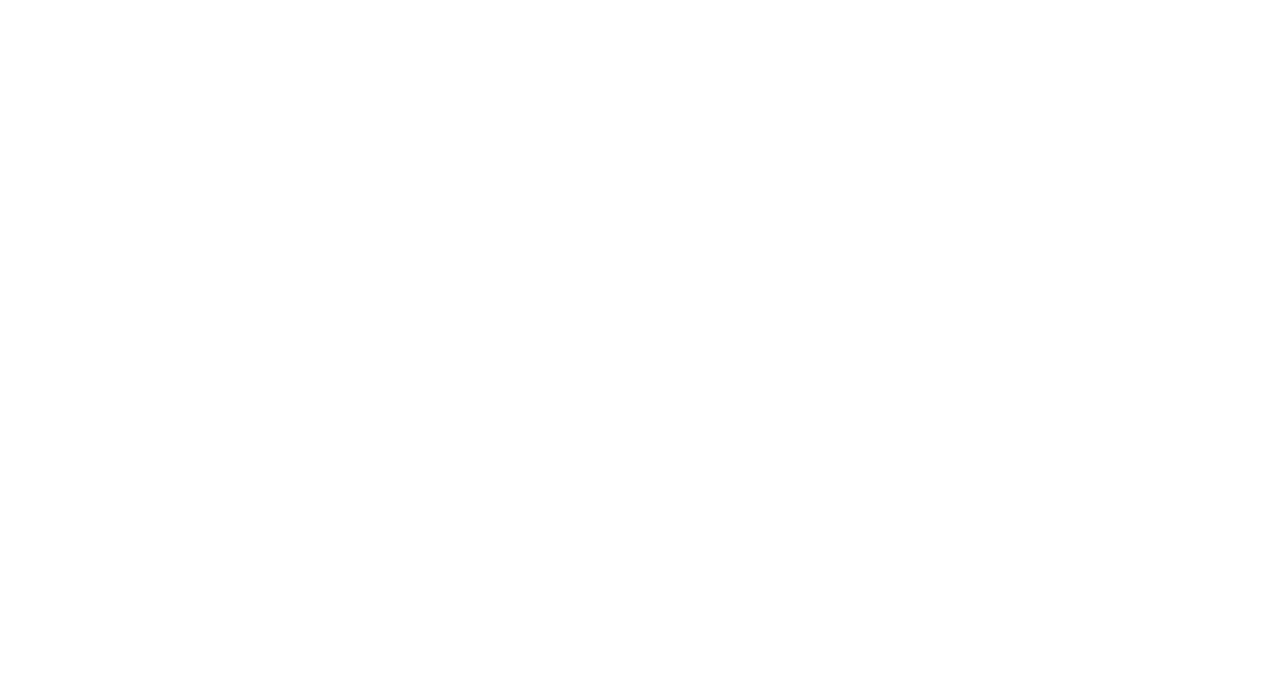
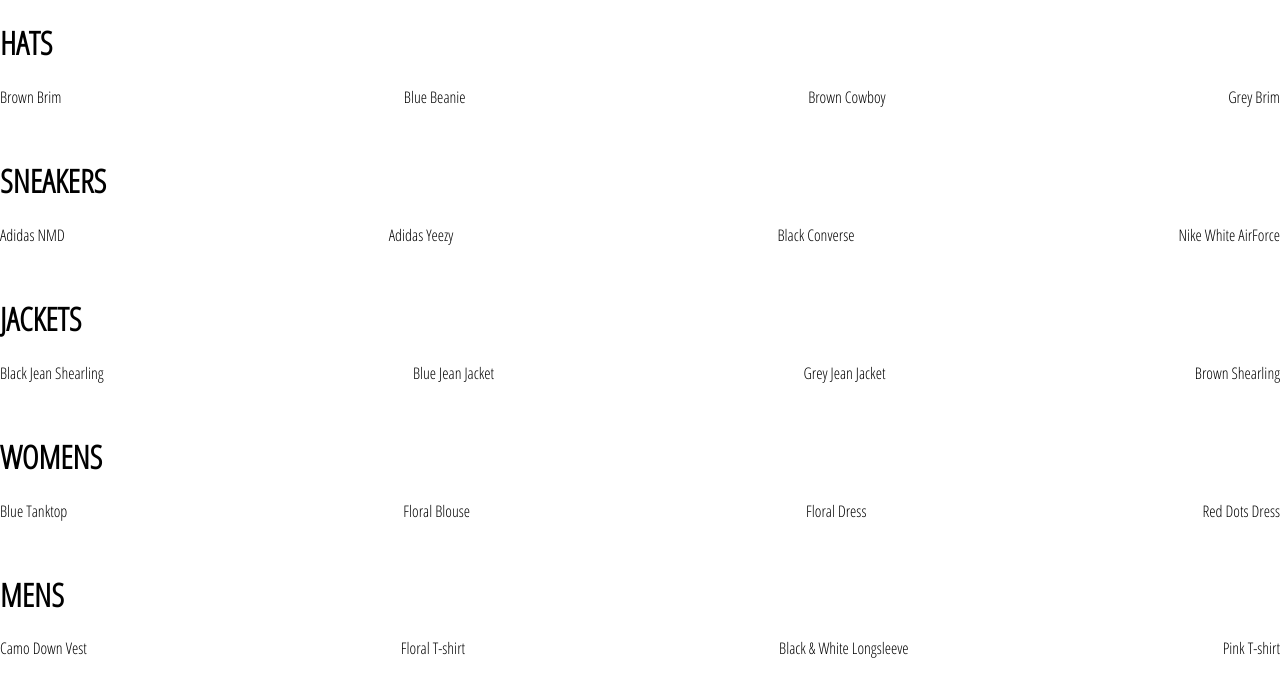
Before and after one commit to shurikation/react-store, a React (Create React App) app: page /shop in a window 1280 px wide. Shown: the top 696 px of the page. Built offline with nearby package versions, Linux system fonts and the light colour scheme.

Commit message:
feat: add shop pages, shop date, render page item titles

```diff
--- a/src/App.js
+++ b/src/App.js
@@ -2,20 +2,15 @@
 import { Switch, Route } from 'react-router-dom';
 import './App.css';
 
-import HomePage from '../src/pages/homepage/homepage.component.jsx';
-
-const HatsPage = () => (
-	<div>
-		<h1>HATS PAGE</h1>
-	</div>
-)
+import HomePage from './pages/homepage/homepage.component.jsx';
+import ShopPage from './pages/shop/shop.component.jsx'
 
 function App() {
 	return (
 		<div>
 			<Switch>
 				<Route exact path='/' component={HomePage} />
-				<Route path='/hats' component={HatsPage} />
+				<Route path='/shop' component={ShopPage} />
 			</Switch>
 		</div>
 	);
--- a/src/components/menu-item/menu-item.component.jsx
+++ b/src/components/menu-item/menu-item.component.jsx
@@ -1,13 +1,13 @@
 import React from 'react';
 import { withRouter } from 'react-router-dom';
 
-import './menu-item.styles.scss'
+import './menu-item.styles.scss';
 
 const MenuItem = ({ title, imageUrl, size, history, linkUrl, match}) => (
 	<div className={`${size} menu-item`}
 		onClick={() => history.push(`${match.url}${linkUrl}`)}>
 		<div className="background-image"
-			style={{
+				style={{
 				backgroundImage: `url(${imageUrl})`
 			}}
 		/>
--- /dev/null
+++ b/src/components/preview-collection/preview-collection.component.jsx
@@ -0,0 +1,16 @@
+import React from "react";
+import "./preview-collection.styles.scss";
+
+const PreviewCollection = ({ title, items }) => (
+  <div className="collection-preview">
+    <h1>{title.toUpperCase()}</h1>
+    <div className="preview">
+      {items
+        .filter((item, idx) => idx < 4)
+        .map((item) => (
+          <div key={item.id}>{item.name}</div>
+        ))}
+    </div>
+  </div>
+);
+export default PreviewCollection;
--- /dev/null
+++ b/src/components/preview-collection/preview-collection.styles.scss
@@ -0,0 +1,15 @@
+.collection-preview {
+	display: flex;
+	flex-direction: column;
+	margin-bottom: 30px;
+
+	.title {
+	  font-size: 28px;
+	  margin-bottom: 25px;
+	}
+
+	.preview {
+	  display: flex;
+	  justify-content: space-between;
+	}
+  }
--- /dev/null
+++ b/src/pages/shop/shop.component.jsx
@@ -0,0 +1,28 @@
+import React from 'react';
+import SHOP_DATA from './shop.data';
+
+import PreviewCollection from '../../components/preview-collection/preview-collection.component'
+
+class ShopPage extends React.Component {
+	constructor(props) {
+		super(props);
+		this.state = {
+			collections: SHOP_DATA
+		}
+	}
+
+	render() {
+		const {collections} = this.state;
+
+		return (<div className='shop-page'>
+			{
+				collections.map(({id, ...otherCollectionProps}) => (
+					<PreviewCollection key={id} {...otherCollectionProps} />
+				))
+			}
+		</div>);
+
+	}
+}
+
+export default ShopPage;
--- /dev/null
+++ b/src/pages/shop/shop.data.js
@@ -0,0 +1,249 @@
+const SHOP_DATA = [
+	{
+	  id: 1,
+	  title: 'Hats',
+	  routeName: 'hats',
+	  items: [
+		{
+		  id: 1,
+		  name: 'Brown Brim',
+		  imageUrl: 'https://i.ibb.co/ZYW3VTp/brown-brim.png',
+		  price: 25
+		},
+		{
+		  id: 2,
+		  name: 'Blue Beanie',
+		  imageUrl: 'https://i.ibb.co/ypkgK0X/blue-beanie.png',
+		  price: 18
+		},
+		{
+		  id: 3,
+		  name: 'Brown Cowboy',
+		  imageUrl: 'https://i.ibb.co/QdJwgmp/brown-cowboy.png',
+		  price: 35
+		},
+		{
+		  id: 4,
+		  name: 'Grey Brim',
+		  imageUrl: 'https://i.ibb.co/RjBLWxB/grey-brim.png',
+		  price: 25
+		},
+		{
+		  id: 5,
+		  name: 'Green Beanie',
+		  imageUrl: 'https://i.ibb.co/YTjW3vF/green-beanie.png',
+		  price: 18
+		},
+		{
+		  id: 6,
+		  name: 'Palm Tree Cap',
+		  imageUrl: 'https://i.ibb.co/rKBDvJX/palm-tree-cap.png',
+		  price: 14
+		},
+		{
+		  id: 7,
+		  name: 'Red Beanie',
+		  imageUrl: 'https://i.ibb.co/bLB646Z/red-beanie.png',
+		  price: 18
+		},
+		{
+		  id: 8,
+		  name: 'Wolf Cap',
+		  imageUrl: 'https://i.ibb.co/1f2nWMM/wolf-cap.png',
+		  price: 14
+		},
+		{
+		  id: 9,
+		  name: 'Blue Snapback',
+		  imageUrl: 'https://i.ibb.co/X2VJP2W/blue-snapback.png',
+		  price: 16
+		}
+	  ]
+	},
+	{
+	  id: 2,
+	  title: 'Sneakers',
+	  routeName: 'sneakers',
+	  items: [
+		{
+		  id: 10,
+		  name: 'Adidas NMD',
+		  imageUrl: 'https://i.ibb.co/0s3pdnc/adidas-nmd.png',
+		  price: 220
+		},
+		{
+		  id: 11,
+		  name: 'Adidas Yeezy',
+		  imageUrl: 'https://i.ibb.co/dJbG1cT/yeezy.png',
+		  price: 280
+		},
+		{
+		  id: 12,
+		  name: 'Black Converse',
+		  imageUrl: 'https://i.ibb.co/bPmVXyP/black-converse.png',
+		  price: 110
+		},
+		{
+		  id: 13,
+		  name: 'Nike White AirForce',
+		  imageUrl: 'https://i.ibb.co/1RcFPk0/white-nike-high-tops.png',
+		  price: 160
+		},
+		{
+		  id: 14,
+		  name: 'Nike Red High Tops',
+		  imageUrl: 'https://i.ibb.co/QcvzydB/nikes-red.png',
+		  price: 160
+		},
+		{
+		  id: 15,
+		  name: 'Nike Brown High Tops',
+		  imageUrl: 'https://i.ibb.co/fMTV342/nike-brown.png',
+		  price: 160
+		},
+		{
+		  id: 16,
+		  name: 'Air Jordan Limited',
+		  imageUrl: 'https://i.ibb.co/w4k6Ws9/nike-funky.png',
+		  price: 190
+		},
+		{
+		  id: 17,
+		  name: 'Timberlands',
+		  imageUrl: 'https://i.ibb.co/Mhh6wBg/timberlands.png',
+		  price: 200
+		}
+	  ]
+	},
+	{
+	  id: 3,
+	  title: 'Jackets',
+	  routeName: 'jackets',
+	  items: [
+		{
+		  id: 18,
+		  name: 'Black Jean Shearling',
+		  imageUrl: 'https://i.ibb.co/XzcwL5s/black-shearling.png',
+		  price: 125
+		},
+		{
+		  id: 19,
+		  name: 'Blue Jean Jacket',
+		  imageUrl: 'https://i.ibb.co/mJS6vz0/blue-jean-jacket.png',
+		  price: 90
+		},
+		{
+		  id: 20,
+		  name: 'Grey Jean Jacket',
+		  imageUrl: 'https://i.ibb.co/N71k1ML/grey-jean-jacket.png',
+		  price: 90
+		},
+		{
+		  id: 21,
+		  name: 'Brown Shearling',
+		  imageUrl: 'https://i.ibb.co/s96FpdP/brown-shearling.png',
+		  price: 165
+		},
+		{
+		  id: 22,
+		  name: 'Tan Trench',
+		  imageUrl: 'https://i.ibb.co/M6hHc3F/brown-trench.png',
+		  price: 185
+		}
+	  ]
+	},
+	{
+	  id: 4,
+	  title: 'Womens',
+	  routeName: 'womens',
+	  items: [
+		{
+		  id: 23,
+		  name: 'Blue Tanktop',
+		  imageUrl: 'https://i.ibb.co/7CQVJNm/blue-tank.png',
+		  price: 25
+		},
+		{
+		  id: 24,
+		  name: 'Floral Blouse',
+		  imageUrl: 'https://i.ibb.co/4W2DGKm/floral-blouse.png',
+		  price: 20
+		},
+		{
+		  id: 25,
+		  name: 'Floral Dress',
+		  imageUrl: 'https://i.ibb.co/KV18Ysr/floral-skirt.png',
+		  price: 80
+		},
+		{
+		  id: 26,
+		  name: 'Red Dots Dress',
+		  imageUrl: 'https://i.ibb.co/N3BN1bh/red-polka-dot-dress.png',
+		  price: 80
+		},
+		{
+		  id: 27,
+		  name: 'Striped Sweater',
+		  imageUrl: 'https://i.ibb.co/KmSkMbH/striped-sweater.png',
+		  price: 45
+		},
+		{
+		  id: 28,
+		  name: 'Yellow Track Suit',
+		  imageUrl: 'https://i.ibb.co/v1cvwNf/yellow-track-suit.png',
+		  price: 135
+		},
+		{
+		  id: 29,
+		  name: 'White Blouse',
+		  imageUrl: 'https://i.ibb.co/qBcrsJg/white-vest.png',
+		  price: 20
+		}
+	  ]
+	},
+	{
+	  id: 5,
+	  title: 'Mens',
+	  routeName: 'mens',
+	  items: [
+		{
+		  id: 30,
+		  name: 'Camo Down Vest',
+		  imageUrl: 'https://i.ibb.co/xJS0T3Y/camo-vest.png',
+		  price: 325
+		},
+		{
+		  id: 31,
+		  name: 'Floral T-shirt',
+		  imageUrl: 'https://i.ibb.co/qMQ75QZ/floral-shirt.png',
+		  price: 20
+		},
+		{
+		  id: 32,
+		  name: 'Black & White Longsleeve',
+		  imageUrl: 'https://i.ibb.co/55z32tw/long-sleeve.png',
+		  price: 25
+		},
+		{
+		  id: 33,
+		  name: 'Pink T-shirt',
+		  imageUrl: 'https://i.ibb.co/RvwnBL8/pink-shirt.png',
+		  price: 25
+		},
+		{
+		  id: 34,
+		  name: 'Jean Long Sleeve',
+		  imageUrl: 'https://i.ibb.co/VpW4x5t/roll-up-jean-shirt.png',
+		  price: 40
+		},
+		{
+		  id: 35,
+		  name: 'Burgundy T-shirt',
+		  imageUrl: 'https://i.ibb.co/mh3VM1f/polka-dot-shirt.png',
+		  price: 25
+		}
+	  ]
+	}
+  ];
+
+  export default SHOP_DATA;
```
